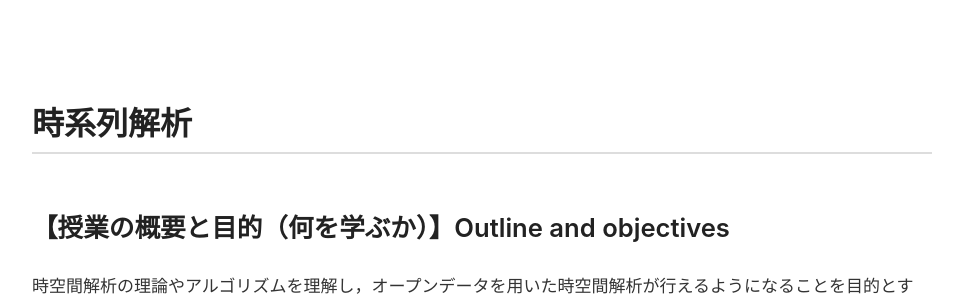
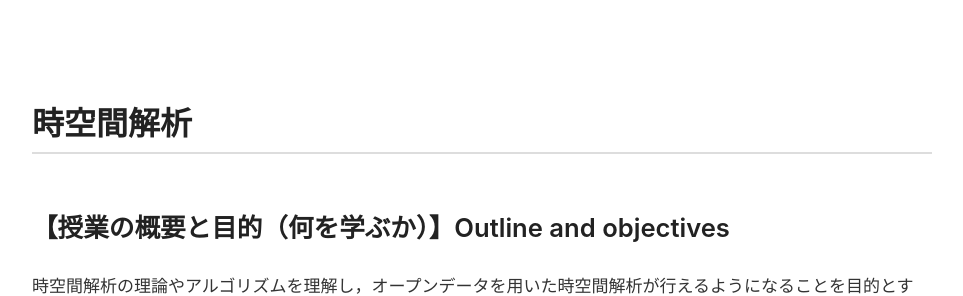
Before and after one commit to MasayaMatsushita/spatiotemporal-analysis, a Jekyll site: the page built from docs/index.md, in a window 1280 px wide and 900 px high. Shown: the top 296 px of the window, without its empty margins (158-1121 px from the left). Built offline with Jekyll 4.4.1, drawn with Linux system fonts in a browser that asks for light colours; our own code applies the rules of GitHub Pages for plain Markdown files.

Commit message:
講義名の修正

```diff
--- a/docs/index.md
+++ b/docs/index.md
@@ -1,4 +1,4 @@
-# 時系列解析
+# 時空間解析
 
 ## 【授業の概要と目的（何を学ぶか）】Outline and objectives
 
```
